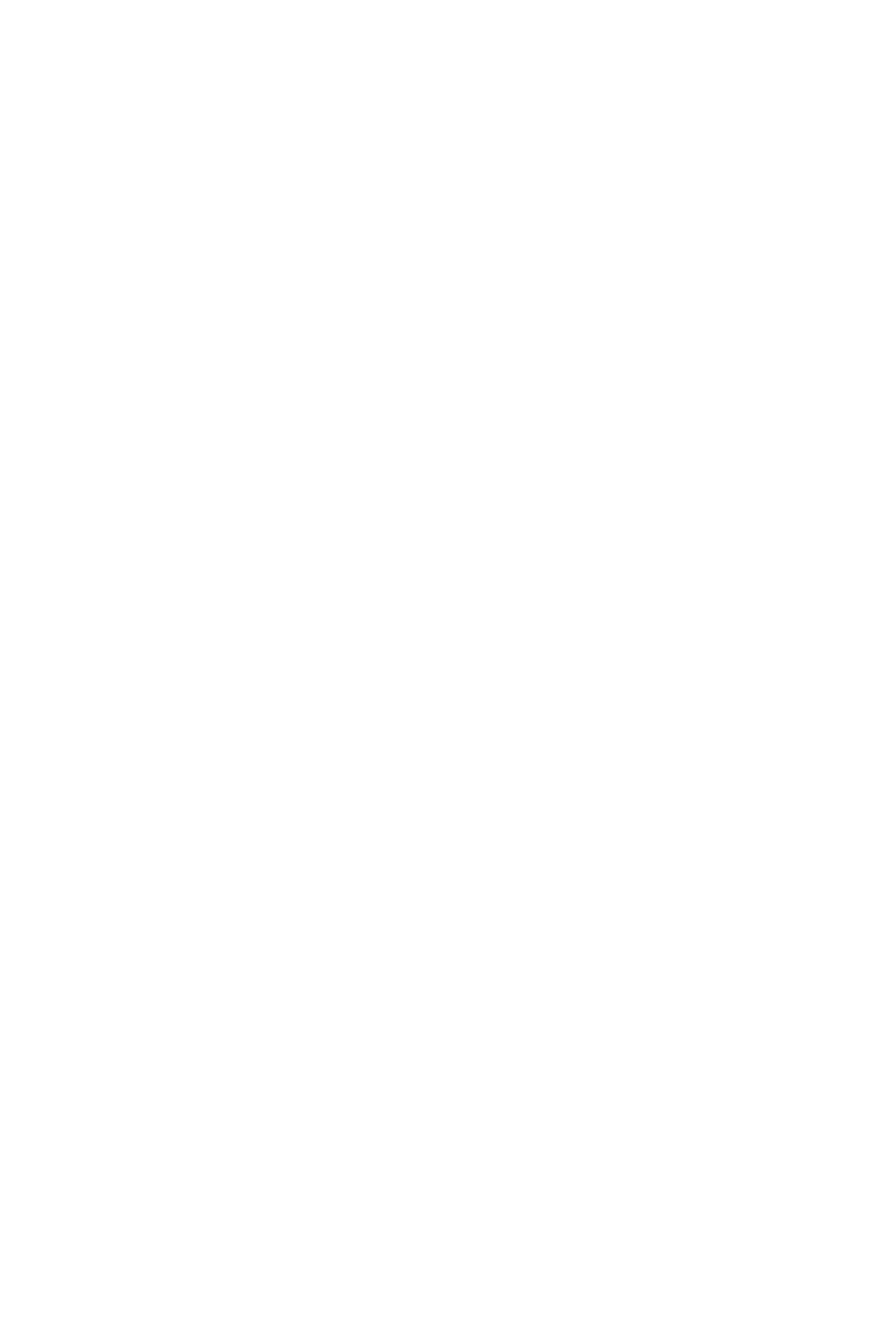
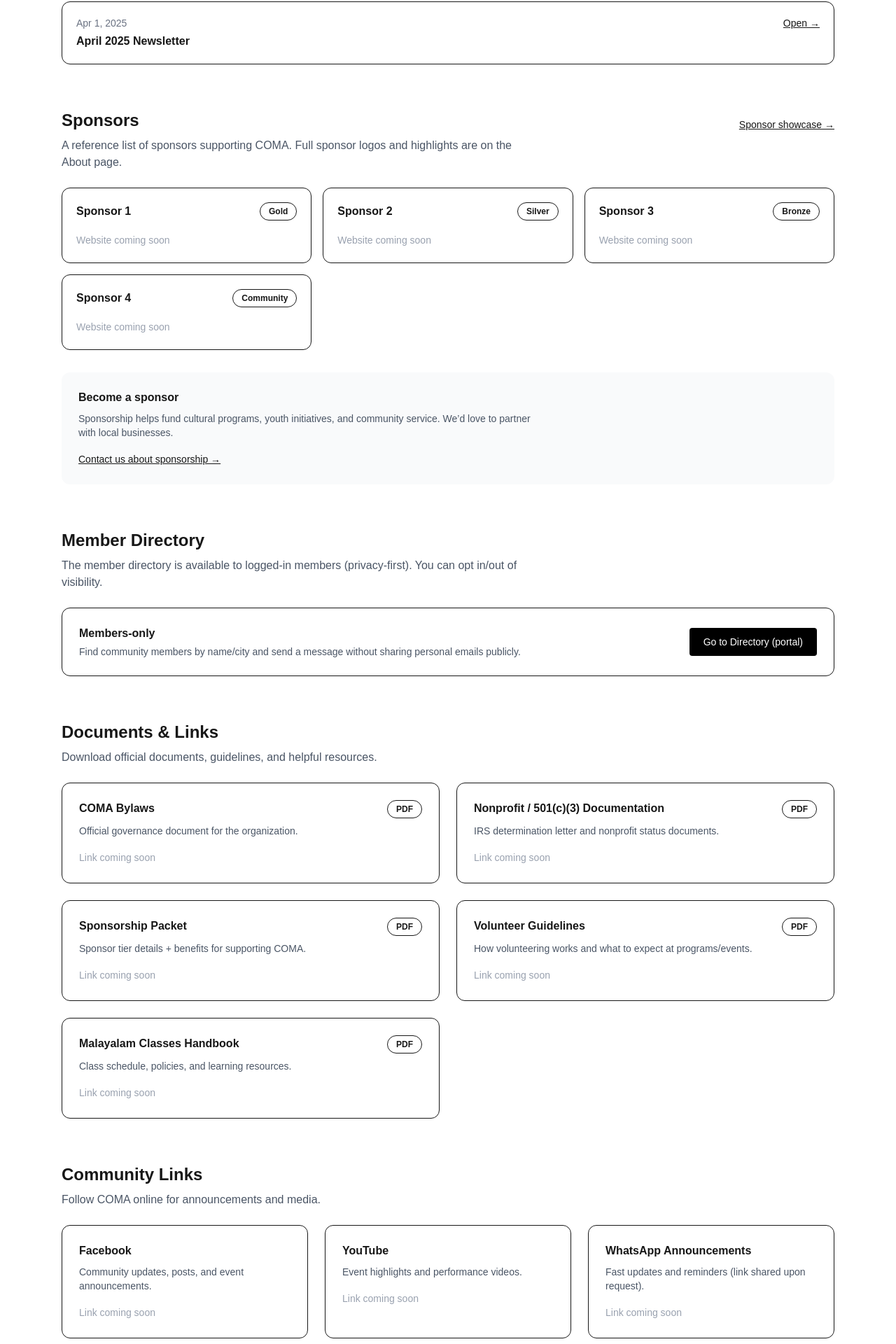
Before and after one commit to ca898878-prog/coma-site, a Next.js app: page /resources in a window 1280 px wide. Shown: the part 741-2661 px from the top of the page at 70% size. Before the commit the page ends 800 px from the top, so only its background shows below. Built offline with nearby package versions, Linux system fonts and the light colour scheme.

Commit message:
dummy resource page

```diff
--- a/src/app/resources/page.tsx
+++ b/src/app/resources/page.tsx
@@ -1,7 +1,299 @@
-export default function Page() {
+import Link from "next/link";
+
+type Newsletter = {
+  title: string;
+  date: string; // YYYY-MM-DD
+  href: string; // PDF or internal page
+};
+
+type SponsorRef = {
+  name: string;
+  href?: string;
+  tier?: "Gold" | "Silver" | "Bronze" | "Community";
+};
+
+type ResourceDoc = {
+  title: string;
+  description: string;
+  href: string;
+  tag?: "PDF" | "Link" | "Form";
+};
+
+type CommunityLink = {
+  title: string;
+  description: string;
+  href: string;
+};
+
+const newsletters: Newsletter[] = [
+  { title: "June 2025 Newsletter", date: "2025-06-01", href: "/newsletters/newsletter-june-2025" },
+  { title: "May 2025 Newsletter", date: "2025-05-01", href: "/newsletters/newsletter-may-2025" },
+  { title: "April 2025 Newsletter", date: "2025-04-01", href: "/newsletters/newsletter-april-2025" },
+];
+
+const sponsorRefs: SponsorRef[] = [
+  { name: "Sponsor 1", tier: "Gold", href: "#" },
+  { name: "Sponsor 2", tier: "Silver", href: "#" },
+  { name: "Sponsor 3", tier: "Bronze", href: "#" },
+  { name: "Sponsor 4", tier: "Community", href: "#" },
+];
+
+const documents: ResourceDoc[] = [
+  {
+    title: "COMA Bylaws",
+    description: "Official governance document for the organization.",
+    href: "#",
+    tag: "PDF",
+  },
+  {
+    title: "Nonprofit / 501(c)(3) Documentation",
+    description: "IRS determination letter and nonprofit status documents.",
+    href: "#",
+    tag: "PDF",
+  },
+  {
+    title: "Sponsorship Packet",
+    description: "Sponsor tier details + benefits for supporting COMA.",
+    href: "#",
+    tag: "PDF",
+  },
+  {
+    title: "Volunteer Guidelines",
+    description: "How volunteering works and what to expect at programs/events.",
+    href: "#",
+    tag: "PDF",
+  },
+  {
+    title: "Malayalam Classes Handbook",
+    description: "Class schedule, policies, and learning resources.",
+    href: "#",
+    tag: "PDF",
+  },
+];
+
+const communityLinks: CommunityLink[] = [
+  {
+    title: "Facebook",
+    description: "Community updates, posts, and event announcements.",
+    href: "#",
+  },
+  {
+    title: "YouTube",
+    description: "Event highlights and performance videos.",
+    href: "#",
+  },
+  {
+    title: "WhatsApp Announcements",
+    description: "Fast updates and reminders (link shared upon request).",
+    href: "#",
+  },
+];
+
+export default function ResourcesPage() {
+  const sortedNewsletters = [...newsletters].sort((a, b) => b.date.localeCompare(a.date));
+
   return (
-    <main className="p-10">
-      <h1 className="text-3xl font-bold">Resource Page</h1>
+    <main className="max-w-6xl mx-auto px-6 py-16">
+      {/* Header */}
+      <header className="max-w-3xl">
+        <h1 className="text-4xl font-bold">Resources</h1>
+        <p className="mt-4 text-gray-600">
+          Newsletters, helpful documents, and community links — everything important in one place.
+        </p>
+
+        <div className="mt-6 flex gap-3 flex-wrap">
+          <Link href="/contact" className="rounded bg-black px-5 py-2.5 text-white text-sm">
+            Need help finding something?
+          </Link>
+          <Link href="/events" className="rounded border px-5 py-2.5 text-sm">
+            Browse Events
+          </Link>
+        </div>
+      </header>
+
+      {/* Newsletters */}
+      <section className="mt-14">
+        <div className="flex items-end justify-between gap-4 flex-wrap">
+          <h2 className="text-2xl font-semibold">Newsletters</h2>
+          <Link href="/newsletters" className="text-sm underline">
+            View all →
+          </Link>
+        </div>
+
+        <div className="mt-6 grid gap-4">
+          {sortedNewsletters.length === 0 ? (
+            <div className="rounded border p-6 text-gray-600">
+              No newsletters posted yet.
+            </div>
+          ) : (
+            sortedNewsletters.map((n) => (
+              <div key={n.href} className="rounded-xl border p-5 flex items-start justify-between gap-4 flex-wrap">
+                <div>
+                  <div className="text-sm text-gray-500">{formatPrettyDate(n.date)}</div>
+                  <div className="mt-1 font-semibold">{n.title}</div>
+                </div>
+
+                <Link href={n.href} className="text-sm underline">
+                  Open →
+                </Link>
+              </div>
+            ))
+          )}
+        </div>
+      </section>
+
+      {/* Sponsors (reference) */}
+      <section className="mt-16">
+        <div className="flex items-end justify-between gap-4 flex-wrap">
+          <h2 className="text-2xl font-semibold">Sponsors</h2>
+          <Link href="/about" className="text-sm underline">
+            Sponsor showcase →
+          </Link>
+        </div>
+
+        <p className="mt-2 text-gray-600 max-w-2xl">
+          A reference list of sponsors supporting COMA. Full sponsor logos and highlights are on the About page.
+        </p>
+
+        <div className="mt-6 grid gap-4 sm:grid-cols-2 lg:grid-cols-3">
+          {sponsorRefs.map((s) => (
+            <div key={s.name} className="rounded-xl border p-5">
+              <div className="flex items-center justify-between gap-3">
+                <div className="font-semibold">{s.name}</div>
+                {s.tier && (
+                  <span className="text-xs font-semibold px-3 py-1 rounded-full border bg-white">
+                    {s.tier}
+                  </span>
+                )}
+              </div>
+
+              <div className="mt-4">
+                {s.href && s.href !== "#" ? (
+                  <a className="text-sm underline" href={s.href} target="_blank" rel="noreferrer">
+                    Visit website →
+                  </a>
+                ) : (
+                  <span className="text-sm text-gray-400">Website coming soon</span>
+                )}
+              </div>
+            </div>
+          ))}
+        </div>
+
+        <div className="mt-8 rounded-xl bg-gray-50 p-6">
+          <h3 className="font-semibold">Become a sponsor</h3>
+          <p className="mt-2 text-sm text-gray-600 max-w-2xl">
+            Sponsorship helps fund cultural programs, youth initiatives, and community service. We’d love to partner
+            with local businesses.
+          </p>
+          <div className="mt-4">
+            <Link href="/contact" className="text-sm underline">
+              Contact us about sponsorship →
+            </Link>
+          </div>
+        </div>
+      </section>
+
+      {/* Member Directory (portal link) */}
+      <section className="mt-16">
+        <h2 className="text-2xl font-semibold">Member Directory</h2>
+        <p className="mt-2 text-gray-600 max-w-2xl">
+          The member directory is available to logged-in members (privacy-first). You can opt in/out of visibility.
+        </p>
+
+        <div className="mt-6 rounded-xl border p-6 flex items-center justify-between gap-4 flex-wrap">
+          <div>
+            <div className="font-semibold">Members-only</div>
+            <div className="mt-1 text-sm text-gray-600">
+              Find community members by name/city and send a message without sharing personal emails publicly.
+            </div>
+          </div>
+
+          <a
+            href="#"
+            onClick={(e) => e.preventDefault()}
+            className="rounded bg-black px-5 py-2.5 text-white text-sm"
+          >
+            Go to Directory (portal)
+          </a>
+        </div>
+      </section>
+
+      {/* Documents */}
+      <section className="mt-16">
+        <h2 className="text-2xl font-semibold">Documents & Links</h2>
+        <p className="mt-2 text-gray-600 max-w-2xl">
+          Download official documents, guidelines, and helpful resources.
+        </p>
+
+        <div className="mt-6 grid gap-6 md:grid-cols-2">
+          {documents.map((d) => (
+            <div key={d.title} className="rounded-xl border p-6">
+              <div className="flex items-start justify-between gap-3">
+                <div className="font-semibold">{d.title}</div>
+                {d.tag && (
+                  <span className="text-xs font-semibold px-3 py-1 rounded-full border bg-white">
+                    {d.tag}
+                  </span>
+                )}
+              </div>
+
+              <p className="mt-2 text-sm text-gray-600">{d.description}</p>
+
+              <div className="mt-4">
+                {d.href !== "#" ? (
+                  <a className="text-sm underline" href={d.href} target="_blank" rel="noreferrer">
+                    Open →
+                  </a>
+                ) : (
+                  <span className="text-sm text-gray-400">
+                    Link coming soon
+                  </span>
+                )}
+              </div>
+            </div>
+          ))}
+        </div>
+      </section>
+
+      {/* Community Links */}
+      <section className="mt-16">
+        <h2 className="text-2xl font-semibold">Community Links</h2>
+        <p className="mt-2 text-gray-600 max-w-2xl">
+          Follow COMA online for announcements and media.
+        </p>
+
+        <div className="mt-6 grid gap-6 md:grid-cols-3">
+          {communityLinks.map((c) => (
+            <div key={c.title} className="rounded-xl border p-6">
+              <div className="font-semibold">{c.title}</div>
+              <p className="mt-2 text-sm text-gray-600">{c.description}</p>
+
+              <div className="mt-4">
+                {c.href !== "#" ? (
+                  <a className="text-sm underline" href={c.href} target="_blank" rel="noreferrer">
+                    Open →
+                  </a>
+                ) : (
+                  <span className="text-sm text-gray-400">Link coming soon</span>
+                )}
+              </div>
+            </div>
+          ))}
+        </div>
+      </section>
     </main>
   );
 }
+
+function formatPrettyDate(isoDate: string) {
+  const [y, m, d] = isoDate.split("-").map(Number);
+  if (!y || !m || !d) return isoDate;
+
+  const dt = new Date(y, m - 1, d);
+  return dt.toLocaleDateString(undefined, {
+    year: "numeric",
+    month: "short",
+    day: "numeric",
+  });
+}
```
